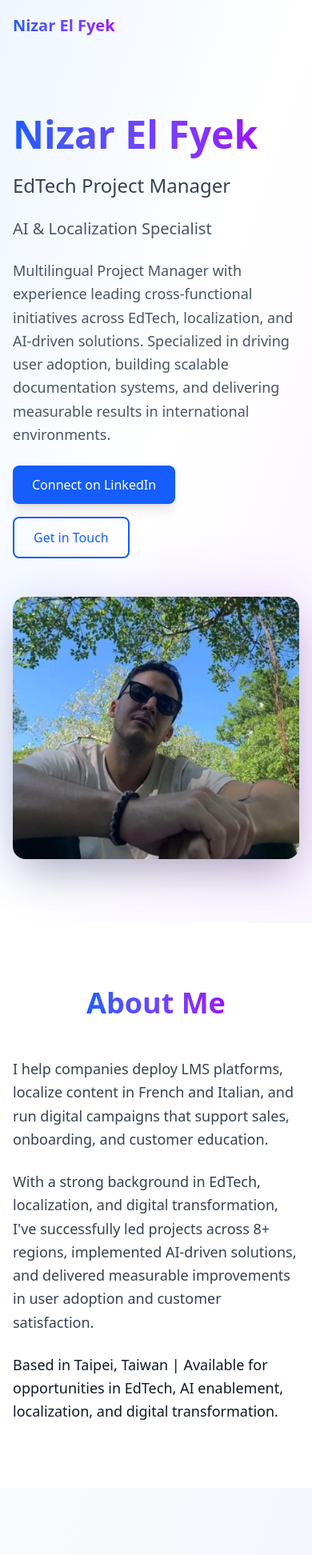
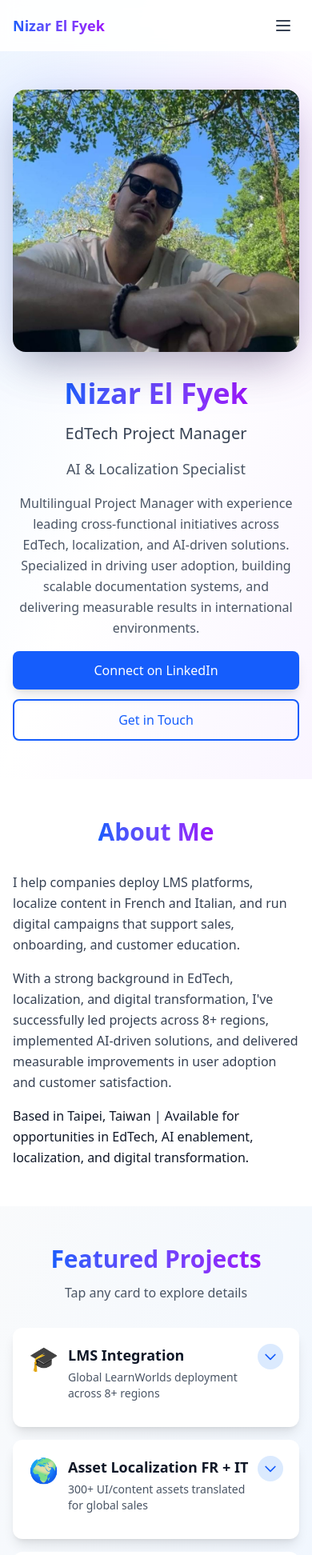
Before and after one commit to nizar-efk95/nizar-portfolio, a React (Vite) app: page / in a window 390 px wide. Shown: the top 1944 px of the page at 80% size. Built offline with nearby package versions, Linux system fonts and the light colour scheme.

Commit message:
Add comprehensive mobile responsive design with hamburger menu

```diff
--- a/src/App.jsx
+++ b/src/App.jsx
@@ -3,6 +3,7 @@ import { useState, useEffect } from 'react'
 function App() {
   const [scrolled, setScrolled] = useState(false)
   const [expandedProject, setExpandedProject] = useState(null)
+  const [mobileMenuOpen, setMobileMenuOpen] = useState(false)
 
   useEffect(() => {
     const handleScroll = () => {
@@ -11,6 +12,10 @@ function App() {
     window.addEventListener('scroll', handleScroll)
     return () => window.removeEventListener('scroll', handleScroll)
   }, [])
+
+  const handleNavClick = () => {
+    setMobileMenuOpen(false)
+  }
 
   const projects = [
     {
@@ -135,11 +140,13 @@ function App() {
     <div className="min-h-screen">
       {/* Navigation */}
       <nav className={`fixed top-0 left-0 right-0 z-50 transition-all duration-300 ${
-        scrolled ? 'bg-white/95 backdrop-blur-sm shadow-md' : 'bg-transparent'
+        scrolled ? 'bg-white/95 backdrop-blur-sm shadow-md' : 'bg-white/90 backdrop-blur-sm'
       }`}>
         <div className="max-w-7xl mx-auto px-4 sm:px-6 lg:px-8">
           <div className="flex justify-between items-center h-16">
-            <div className="text-xl font-bold text-gradient">Nizar El Fyek</div>
+            <div className="text-lg sm:text-xl font-bold text-gradient">Nizar El Fyek</div>
+
+            {/* Desktop Navigation */}
             <div className="hidden md:flex space-x-8">
               <a href="#about" className="text-gray-700 hover:text-blue-600 transition">About</a>
               <a href="#projects" className="text-gray-700 hover:text-blue-600 transition">Projects</a>
@@ -147,53 +154,83 @@ function App() {
               <a href="#education" className="text-gray-700 hover:text-blue-600 transition">Education</a>
               <a href="#contact" className="text-gray-700 hover:text-blue-600 transition">Contact</a>
             </div>
+
+            {/* Mobile Menu Button */}
+            <button
+              className="md:hidden w-10 h-10 flex items-center justify-center rounded-lg hover:bg-gray-100 transition"
+              onClick={() => setMobileMenuOpen(!mobileMenuOpen)}
+              aria-label="Toggle menu"
+            >
+              {mobileMenuOpen ? (
+                <svg className="w-6 h-6 text-gray-700" fill="none" stroke="currentColor" viewBox="0 0 24 24">
+                  <path strokeLinecap="round" strokeLinejoin="round" strokeWidth={2} d="M6 18L18 6M6 6l12 12" />
+                </svg>
+              ) : (
+                <svg className="w-6 h-6 text-gray-700" fill="none" stroke="currentColor" viewBox="0 0 24 24">
+                  <path strokeLinecap="round" strokeLinejoin="round" strokeWidth={2} d="M4 6h16M4 12h16M4 18h16" />
+                </svg>
+              )}
+            </button>
+          </div>
+
+          {/* Mobile Menu */}
+          <div className={`md:hidden transition-all duration-300 overflow-hidden ${
+            mobileMenuOpen ? 'max-h-64 pb-4' : 'max-h-0'
+          }`}>
+            <div className="flex flex-col space-y-3 pt-4">
+              <a href="#about" onClick={handleNavClick} className="text-gray-700 hover:text-blue-600 transition py-2 px-4 rounded-lg hover:bg-gray-50">About</a>
+              <a href="#projects" onClick={handleNavClick} className="text-gray-700 hover:text-blue-600 transition py-2 px-4 rounded-lg hover:bg-gray-50">Projects</a>
+              <a href="#skills" onClick={handleNavClick} className="text-gray-700 hover:text-blue-600 transition py-2 px-4 rounded-lg hover:bg-gray-50">Skills</a>
+              <a href="#education" onClick={handleNavClick} className="text-gray-700 hover:text-blue-600 transition py-2 px-4 rounded-lg hover:bg-gray-50">Education</a>
+              <a href="#contact" onClick={handleNavClick} className="text-gray-700 hover:text-blue-600 transition py-2 px-4 rounded-lg hover:bg-gray-50">Contact</a>
+            </div>
           </div>
         </div>
       </nav>
 
       {/* Hero Section */}
       <section className="min-h-screen flex items-center justify-center bg-gradient-to-br from-blue-50 via-white to-purple-50 pt-16">
-        <div className="max-w-7xl mx-auto px-4 sm:px-6 lg:px-8 py-20">
-          <div className="grid md:grid-cols-2 gap-12 items-center">
-            <div className="space-y-6">
-              <h1 className="text-5xl md:text-6xl font-bold">
+        <div className="max-w-7xl mx-auto px-4 sm:px-6 lg:px-8 py-12 sm:py-20">
+          <div className="grid md:grid-cols-2 gap-8 md:gap-12 items-center">
+            <div className="space-y-4 sm:space-y-6 text-center md:text-left">
+              <h1 className="text-4xl sm:text-5xl md:text-6xl font-bold">
                 <span className="text-gradient">Nizar El Fyek</span>
               </h1>
-              <h2 className="text-2xl md:text-3xl text-gray-700 font-medium">
+              <h2 className="text-xl sm:text-2xl md:text-3xl text-gray-700 font-medium">
                 EdTech Project Manager
               </h2>
-              <p className="text-xl text-gray-600">
+              <p className="text-lg sm:text-xl text-gray-600">
                 AI & Localization Specialist
               </p>
-              <p className="text-lg text-gray-600 leading-relaxed">
+              <p className="text-base sm:text-lg text-gray-600 leading-relaxed">
                 Multilingual Project Manager with experience leading cross-functional initiatives across EdTech,
                 localization, and AI-driven solutions. Specialized in driving user adoption, building scalable
                 documentation systems, and delivering measurable results in international environments.
               </p>
-              <div className="flex flex-wrap gap-4">
+              <div className="flex flex-col sm:flex-row flex-wrap gap-3 sm:gap-4 justify-center md:justify-start">
                 <a
                   href="https://www.linkedin.com/in/nizar-el-fyek-a51318144/"
                   target="_blank"
                   rel="noopener noreferrer"
-                  className="px-6 py-3 bg-blue-600 text-white rounded-lg hover:bg-blue-700 transition shadow-lg hover:shadow-xl"
+                  className="px-6 py-3 bg-blue-600 text-white rounded-lg hover:bg-blue-700 transition shadow-lg hover:shadow-xl text-center"
                 >
                   Connect on LinkedIn
                 </a>
                 <a
                   href="mailto:nizarelfyek95pro@gmail.com"
-                  className="px-6 py-3 border-2 border-blue-600 text-blue-600 rounded-lg hover:bg-blue-50 transition"
+                  className="px-6 py-3 border-2 border-blue-600 text-blue-600 rounded-lg hover:bg-blue-50 transition text-center"
                 >
                   Get in Touch
                 </a>
               </div>
             </div>
-            <div className="flex justify-center">
-              <div className="relative">
+            <div className="flex justify-center order-first md:order-last">
+              <div className="relative w-full max-w-sm md:max-w-md">
                 <div className="absolute inset-0 bg-gradient-to-r from-blue-600 to-purple-600 rounded-2xl blur-2xl opacity-20"></div>
                 <img
                   src="/nizar-portfolio/nizar.jpg"
                   alt="Nizar El Fyek"
-                  className="relative rounded-2xl shadow-2xl w-full max-w-md object-cover"
+                  className="relative rounded-2xl shadow-2xl w-full object-cover"
                 />
               </div>
             </div>
@@ -202,12 +239,12 @@ function App() {
       </section>
 
       {/* About Section */}
-      <section id="about" className="py-20 bg-white">
+      <section id="about" className="py-12 sm:py-16 md:py-20 bg-white">
         <div className="max-w-7xl mx-auto px-4 sm:px-6 lg:px-8">
-          <h2 className="text-4xl font-bold text-center mb-12">
+          <h2 className="text-3xl sm:text-4xl font-bold text-center mb-8 sm:mb-12">
             <span className="text-gradient">About Me</span>
           </h2>
-          <div className="max-w-3xl mx-auto space-y-6 text-lg text-gray-700 leading-relaxed">
+          <div className="max-w-3xl mx-auto space-y-4 sm:space-y-6 text-base sm:text-lg text-gray-700 leading-relaxed">
             <p>
               I help companies deploy LMS platforms, localize content in French and Italian, and run digital
               campaigns that support sales, onboarding, and customer education.
@@ -226,43 +263,44 @@ function App() {
       </section>
 
       {/* Projects Section */}
-      <section id="projects" className="py-20 bg-gradient-to-br from-gray-50 to-blue-50">
+      <section id="projects" className="py-12 sm:py-16 md:py-20 bg-gradient-to-br from-gray-50 to-blue-50">
         <div className="max-w-7xl mx-auto px-4 sm:px-6 lg:px-8">
-          <h2 className="text-4xl font-bold text-center mb-4">
+          <h2 className="text-3xl sm:text-4xl font-bold text-center mb-3 sm:mb-4">
             <span className="text-gradient">Featured Projects</span>
           </h2>
-          <p className="text-center text-gray-600 mb-12 text-lg">
-            Click on any project card to explore details
+          <p className="text-center text-gray-600 mb-8 sm:mb-12 text-base sm:text-lg px-4">
+            Tap any card to explore details
           </p>
 
-          <div className="grid md:grid-cols-2 gap-6">
+          <div className="grid md:grid-cols-2 gap-4 sm:gap-6">
             {projects.map((project) => (
               <div
                 key={project.id}
-                className={`relative bg-white rounded-2xl shadow-lg overflow-hidden transition-all duration-500 cursor-pointer ${
+                className={`relative bg-white rounded-xl sm:rounded-2xl shadow-lg overflow-hidden transition-all duration-500 cursor-pointer active:scale-95 ${
                   expandedProject === project.id
-                    ? 'md:col-span-2 scale-[1.02]'
-                    : 'hover:shadow-xl hover:scale-[1.02]'
+                    ? 'md:col-span-2'
+                    : 'hover:shadow-xl md:hover:scale-[1.02]'
                 }`}
                 onClick={() => setExpandedProject(expandedProject === project.id ? null : project.id)}
               >
                 {/* Teaser Card */}
-                <div className="p-8">
-                  <div className="flex items-start justify-between mb-4">
-                    <div className="flex items-center space-x-4">
-                      <div className="text-5xl">{project.icon}</div>
-                      <div>
-                        <h3 className="text-2xl font-bold text-gray-900">{project.title}</h3>
-                        <p className="text-gray-600 mt-1">{project.teaser}</p>
+                <div className="p-5 sm:p-6 md:p-8">
+                  <div className="flex items-start justify-between mb-3 sm:mb-4">
+                    <div className="flex items-start sm:items-center space-x-3 sm:space-x-4 flex-1 min-w-0">
+                      <div className="text-3xl sm:text-4xl md:text-5xl flex-shrink-0">{project.icon}</div>
+                      <div className="flex-1 min-w-0">
+                        <h3 className="text-lg sm:text-xl md:text-2xl font-bold text-gray-900 break-words">{project.title}</h3>
+                        <p className="text-sm sm:text-base text-gray-600 mt-1 break-words">{project.teaser}</p>
                       </div>
                     </div>
                     <button
-                      className={`flex-shrink-0 w-10 h-10 rounded-full bg-blue-100 flex items-center justify-center transition-transform duration-300 ${
+                      className={`flex-shrink-0 w-8 h-8 sm:w-10 sm:h-10 ml-2 rounded-full bg-blue-100 flex items-center justify-center transition-transform duration-300 ${
                         expandedProject === project.id ? 'rotate-180' : ''
                       }`}
+                      aria-label={expandedProject === project.id ? 'Collapse' : 'Expand'}
                     >
                       <svg
-                        className="w-6 h-6 text-blue-600"
+                        className="w-5 h-5 sm:w-6 sm:h-6 text-blue-600"
                         fill="none"
                         stroke="currentColor"
                         viewBox="0 0 24 24"
@@ -275,46 +313,46 @@ function App() {
                   {/* Expanded Details */}
                   <div className={`transition-all duration-500 overflow-hidden ${
                     expandedProject === project.id
-                      ? 'max-h-[2000px] opacity-100 mt-6'
+                      ? 'max-h-[2000px] opacity-100 mt-4 sm:mt-6'
                       : 'max-h-0 opacity-0'
                   }`}>
-                    <div className="border-t pt-6 space-y-6">
+                    <div className="border-t pt-4 sm:pt-6 space-y-4 sm:space-y-6">
                       {/* Company & Date */}
-                      <div className="bg-gradient-to-r from-blue-50 to-purple-50 rounded-xl p-4">
-                        <div className="flex flex-wrap justify-between items-center">
+                      <div className="bg-gradient-to-r from-blue-50 to-purple-50 rounded-lg sm:rounded-xl p-3 sm:p-4">
+                        <div className="flex flex-col sm:flex-row sm:justify-between sm:items-center gap-2 sm:gap-0">
                           <div>
-                            <p className="text-sm text-gray-600 font-medium">Company</p>
-                            <p className="text-lg font-bold text-gray-900">{project.company}</p>
+                            <p className="text-xs sm:text-sm text-gray-600 font-medium">Company</p>
+                            <p className="text-sm sm:text-base md:text-lg font-bold text-gray-900 break-words">{project.company}</p>
                           </div>
-                          <div className="text-right">
-                            <p className="text-sm text-gray-600 font-medium">Timeline</p>
-                            <p className="text-lg font-bold text-blue-600">{project.date}</p>
+                          <div className="sm:text-right">
+                            <p className="text-xs sm:text-sm text-gray-600 font-medium">Timeline</p>
+                            <p className="text-sm sm:text-base md:text-lg font-bold text-blue-600">{project.date}</p>
                           </div>
                         </div>
                       </div>
 
                       {/* Challenges */}
                       <div>
-                        <h4 className="text-lg font-bold text-gray-900 mb-3 flex items-center">
-                          <span className="text-2xl mr-2">🎯</span>
+                        <h4 className="text-base sm:text-lg font-bold text-gray-900 mb-2 sm:mb-3 flex items-center">
+                          <span className="text-xl sm:text-2xl mr-2">🎯</span>
                           Challenges
                         </h4>
-                        <p className="text-gray-700 leading-relaxed bg-red-50 p-4 rounded-lg border-l-4 border-red-400">
+                        <p className="text-sm sm:text-base text-gray-700 leading-relaxed bg-red-50 p-3 sm:p-4 rounded-lg border-l-4 border-red-400">
                           {project.challenges}
                         </p>
                       </div>
 
                       {/* Tasks */}
                       <div>
-                        <h4 className="text-lg font-bold text-gray-900 mb-3 flex items-center">
-                          <span className="text-2xl mr-2">⚙️</span>
+                        <h4 className="text-base sm:text-lg font-bold text-gray-900 mb-2 sm:mb-3 flex items-center">
+                          <span className="text-xl sm:text-2xl mr-2">⚙️</span>
                           Key Tasks
                         </h4>
-                        <ul className="space-y-3">
+                        <ul className="space-y-2 sm:space-y-3">
                           {project.tasks.map((task, idx) => (
-                            <li key={idx} className="flex items-start bg-blue-50 p-4 rounded-lg">
-                              <span className="text-blue-600 font-bold mr-3 flex-shrink-0">•</span>
-                              <span className="text-gray-700">{task}</span>
+                            <li key={idx} className="flex items-start bg-blue-50 p-3 sm:p-4 rounded-lg">
+                              <span className="text-blue-600 font-bold mr-2 sm:mr-3 flex-shrink-0 text-lg">•</span>
+                              <span className="text-sm sm:text-base text-gray-700">{task}</span>
                             </li>
                           ))}
                         </ul>
@@ -322,15 +360,15 @@ function App() {
 
                       {/* Results */}
                       <div>
-                        <h4 className="text-lg font-bold text-gray-900 mb-3 flex items-center">
-                          <span className="text-2xl mr-2">✨</span>
+                        <h4 className="text-base sm:text-lg font-bold text-gray-900 mb-2 sm:mb-3 flex items-center">
+                          <span className="text-xl sm:text-2xl mr-2">✨</span>
                           Results & Impact
                         </h4>
-                        <ul className="space-y-3">
+                        <ul className="space-y-2 sm:space-y-3">
                           {project.results.map((result, idx) => (
-                            <li key={idx} className="flex items-start bg-green-50 p-4 rounded-lg">
-                              <span className="text-green-600 font-bold mr-3 flex-shrink-0">✓</span>
-                              <span className="text-gray-700 font-medium">{result}</span>
+                            <li key={idx} className="flex items-start bg-green-50 p-3 sm:p-4 rounded-lg">
+                              <span className="text-green-600 font-bold mr-2 sm:mr-3 flex-shrink-0 text-lg">✓</span>
+                              <span className="text-sm sm:text-base text-gray-700 font-medium">{result}</span>
                             </li>
                           ))}
                         </ul>
@@ -358,20 +396,20 @@ function App() {
       </section>
 
       {/* Skills Section */}
-      <section id="skills" className="py-20 bg-white">
+      <section id="skills" className="py-12 sm:py-16 md:py-20 bg-white">
         <div className="max-w-7xl mx-auto px-4 sm:px-6 lg:px-8">
-          <h2 className="text-4xl font-bold text-center mb-12">
+          <h2 className="text-3xl sm:text-4xl font-bold text-center mb-8 sm:mb-12">
             <span className="text-gradient">Skills & Expertise</span>
           </h2>
-          <div className="grid md:grid-cols-2 gap-8">
+          <div className="grid md:grid-cols-2 gap-4 sm:gap-6 md:gap-8">
             {skills.map((skillGroup, index) => (
-              <div key={index} className="bg-gradient-to-br from-blue-50 to-purple-50 rounded-xl p-8 shadow-md hover:shadow-lg transition">
-                <h3 className="text-2xl font-bold text-gray-900 mb-4">{skillGroup.category}</h3>
+              <div key={index} className="bg-gradient-to-br from-blue-50 to-purple-50 rounded-xl p-5 sm:p-6 md:p-8 shadow-md hover:shadow-lg transition">
+                <h3 className="text-lg sm:text-xl md:text-2xl font-bold text-gray-900 mb-3 sm:mb-4">{skillGroup.category}</h3>
                 <div className="flex flex-wrap gap-2">
                   {skillGroup.items.map((skill, idx) => (
                     <span
                       key={idx}
-                      className="px-4 py-2 bg-white text-gray-700 rounded-lg shadow-sm hover:shadow-md transition text-sm font-medium"
+                      className="px-3 py-2 sm:px-4 bg-white text-gray-700 rounded-lg shadow-sm hover:shadow-md transition text-xs sm:text-sm font-medium"
                     >
                       {skill}
                     </span>
@@ -384,22 +422,22 @@ function App() {
       </section>
 
       {/* Education Section */}
-      <section id="education" className="py-20 bg-gradient-to-br from-gray-50 to-purple-50">
+      <section id="education" className="py-12 sm:py-16 md:py-20 bg-gradient-to-br from-gray-50 to-purple-50">
         <div className="max-w-7xl mx-auto px-4 sm:px-6 lg:px-8">
-          <h2 className="text-4xl font-bold text-center mb-12">
+          <h2 className="text-3xl sm:text-4xl font-bold text-center mb-8 sm:mb-12">
             <span className="text-gradient">Education</span>
           </h2>
-          <div className="space-y-6">
+          <div className="space-y-4 sm:space-y-6">
             {education.map((edu, index) => (
-              <div key={index} className="bg-white rounded-xl shadow-lg p-8 hover:shadow-xl transition">
-                <div className="flex flex-wrap justify-between items-start">
-                  <div>
-                    <h3 className="text-xl font-bold text-gray-900">{edu.degree}</h3>
-                    <p className="text-lg text-blue-600 font-medium">{edu.school}</p>
+              <div key={index} className="bg-white rounded-xl shadow-lg p-5 sm:p-6 md:p-8 hover:shadow-xl transition">
+                <div className="flex flex-col sm:flex-row sm:justify-between sm:items-start gap-3 sm:gap-4">
+                  <div className="flex-1 min-w-0">
+                    <h3 className="text-base sm:text-lg md:text-xl font-bold text-gray-900 break-words">{edu.degree}</h3>
+                    <p className="text-sm sm:text-base md:text-lg text-blue-600 font-medium break-words">{edu.school}</p>
                   </div>
-                  <div className="text-right text-gray-600">
-                    <p className="font-medium">{edu.period}</p>
-                    <p className="text-sm">{edu.location}</p>
+                  <div className="sm:text-right text-gray-600 flex-shrink-0">
+                    <p className="font-medium text-sm sm:text-base">{edu.period}</p>
+                    <p className="text-xs sm:text-sm">{edu.location}</p>
                   </div>
                 </div>
               </div>
@@ -409,37 +447,37 @@ function App() {
       </section>
 
       {/* Contact Section */}
-      <section id="contact" className="py-20 bg-white">
+      <section id="contact" className="py-12 sm:py-16 md:py-20 bg-white">
         <div className="max-w-7xl mx-auto px-4 sm:px-6 lg:px-8">
-          <h2 className="text-4xl font-bold text-center mb-12">
+          <h2 className="text-3xl sm:text-4xl font-bold text-center mb-8 sm:mb-12">
             <span className="text-gradient">Get in Touch</span>
           </h2>
-          <div className="max-w-2xl mx-auto text-center space-y-8">
-            <p className="text-xl text-gray-700">
+          <div className="max-w-2xl mx-auto text-center space-y-6 sm:space-y-8">
+            <p className="text-base sm:text-lg md:text-xl text-gray-700 px-4">
               I'm based in Taipei and open to opportunities in EdTech, AI enablement, localization,
               and digital transformation. Feel free to reach out for collaborations, consulting,
               or speaking opportunities.
             </p>
-            <div className="flex flex-col sm:flex-row justify-center gap-4">
+            <div className="flex flex-col gap-3 sm:gap-4">
               <a
                 href="mailto:nizarelfyek95pro@gmail.com"
-                className="px-8 py-4 bg-blue-600 text-white rounded-lg hover:bg-blue-700 transition shadow-lg hover:shadow-xl text-lg font-medium"
+                className="px-6 sm:px-8 py-3 sm:py-4 bg-blue-600 text-white rounded-lg hover:bg-blue-700 active:scale-95 transition shadow-lg hover:shadow-xl text-sm sm:text-base md:text-lg font-medium break-all"
               >
                 📧 nizarelfyek95pro@gmail.com
               </a>
               <a
                 href="tel:+886965252126"
-                className="px-8 py-4 border-2 border-blue-600 text-blue-600 rounded-lg hover:bg-blue-50 transition text-lg font-medium"
+                className="px-6 sm:px-8 py-3 sm:py-4 border-2 border-blue-600 text-blue-600 rounded-lg hover:bg-blue-50 active:scale-95 transition text-sm sm:text-base md:text-lg font-medium"
               >
                 📱 +886-965-252-126
               </a>
             </div>
-            <div className="pt-8">
+            <div className="pt-4 sm:pt-8">
               <a
                 href="https://www.linkedin.com/in/nizar-el-fyek-a51318144/"
                 target="_blank"
                 rel="noopener noreferrer"
-                className="inline-flex items-center px-8 py-4 bg-gradient-to-r from-blue-600 to-purple-600 text-white rounded-lg hover:from-blue-700 hover:to-purple-700 transition shadow-lg hover:shadow-xl text-lg font-medium"
+                className="inline-flex items-center justify-center px-6 sm:px-8 py-3 sm:py-4 bg-gradient-to-r from-blue-600 to-purple-600 text-white rounded-lg hover:from-blue-700 hover:to-purple-700 active:scale-95 transition shadow-lg hover:shadow-xl text-sm sm:text-base md:text-lg font-medium"
               >
                 Connect on LinkedIn →
               </a>
@@ -449,8 +487,8 @@ function App() {
       </section>
 
       {/* Footer */}
-      <footer className="py-8 bg-gray-900 text-white text-center">
-        <p className="text-gray-400">
+      <footer className="py-6 sm:py-8 bg-gray-900 text-white text-center">
+        <p className="text-sm sm:text-base text-gray-400 px-4">
           © 2024 Nizar El Fyek. All rights reserved.
         </p>
       </footer>
```
